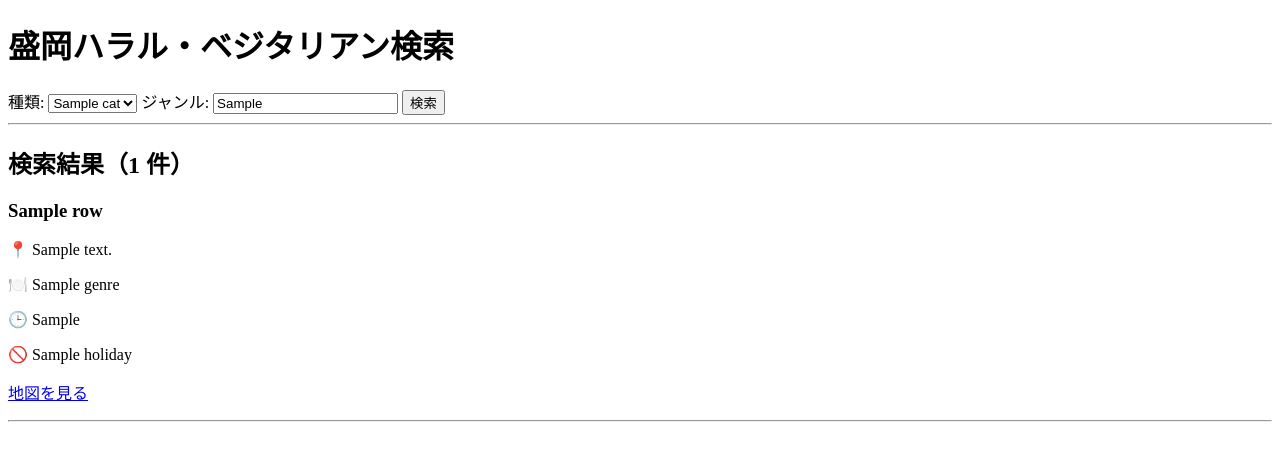
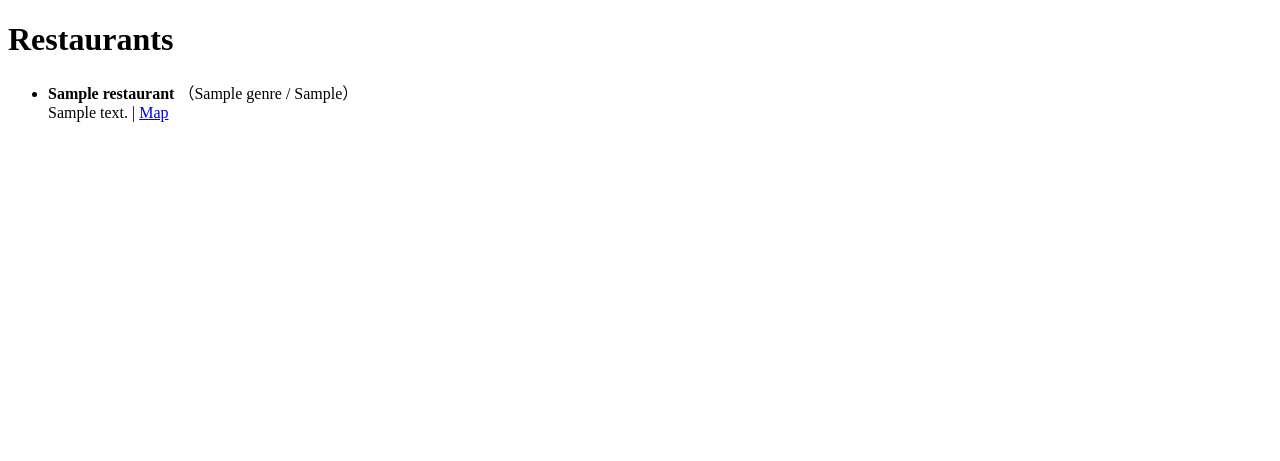
Before and after one commit to sakufumi/HaLa-Veggie-Foodie, a Flask app: template templates/index.html in a window 1280 px wide. Shown: the top 461 px of the page. Run offline with Flask 3, Linux system fonts and the light colour scheme; the template is opened without the code that fills it: most values are stand-ins (such as "Sample title", 1, 10 or a date in 2020); parts of the project's set-up code (start-up, migrations or seed data) failed here and were passed over.

Commit message:
Add restaurant table and direct input setup

```diff
--- a/app.py
+++ b/app.py
@@ -1,7 +1,17 @@
-from flask import Flask, render_template, request
-import pandas as pd
-import os
-import re
+from flask import Flask, render_template
+from create_db import Restaurant  # ← ここだけ変更
+
+app = Flask(__name__)
+
+@app.route("/")
+def index():
+    restaurants = Restaurant.select()
+    return render_template("index.html", restaurants=restaurants)
+
+if __name__ == "__main__":
+    app.run(debug=True)
+
+
 
 app = Flask(__name__)
 
--- a/templates/index.html
+++ b/templates/index.html
@@ -1,46 +1,24 @@
-<!DOCTYPE html>
+
+<!doctype html>
 <html lang="ja">
-<head>
-    <meta charset="UTF-8">
-    <title>HaLa Veggie Search</title>
-    <meta name="viewport" content="width=device-width,initial-scale=1" />
-</head>
-<body>
-    <h1>盛岡ハラル・ベジタリアン検索</h1>
-
-    <form method="POST">
-        <label for="category">種類:</label>
-        <select name="category">
-            {% for cat in categories %}
-                <option value="{{ cat }}" {% if cat == selected_category %}selected{% endif %}>{{ cat }}</option>
-            {% endfor %}
-        </select>
-
-        <label for="genre">ジャンル:</label>
-        <input type="text" name="genre" value="{{ selected_genre or '' }}" placeholder="例: Cafe, Indian curry">
-
-        <button type="submit">検索</button>
-    </form>
-
-    <hr>
-
-    {% if results %}
-        <h2>検索結果（{{ results|length }} 件）</h2>
-        {% for row in results %}
-            <div>
-                <h3>{{ row['Name'] }}</h3>
-                <p>📍 {{ row['Address'] }}</p>
-                <p>🍽️ {{ row['Genre'] }}</p>
-                <p>🕒 {{ row['Open hours'] }}</p>
-                <p>🚫 {{ row['Holiday'] }}</p>
-                <p><a href="{{ row['Map'] }}" target="_blank" rel="noopener noreferrer">地図を見る</a></p>
-            </div>
-            <hr>
-        {% endfor %}
-    {% elif request.method == 'POST' %}
-        <p>該当する店舗は見つかりませんでした。</p>
-    {% else %}
-        <p>条件を入力して検索してください。</p>
-    {% endif %}
-</body>
+  <head>
+    <meta charset="utf-8" />
+    <title>Restaurants</title>
+  </head>
+  <body>
+    <h1>Restaurants</h1>
+    <ul>
+      {% for r in restaurants %}
+        <li>
+          <strong>{{ r.name }}</strong>
+          （{{ r.genre }} / {{ r.halal_or_veg }}）
+          <br />
+          {{ r.address }} |
+          <a href="{{ r.map_url }}" target="_blank" rel="noopener">Map</a>
+        </li>
+      {% else %}
+        <li>データがありません</li>
+      {% endfor %}
+    </ul>
+  </body>
 </html>
```
